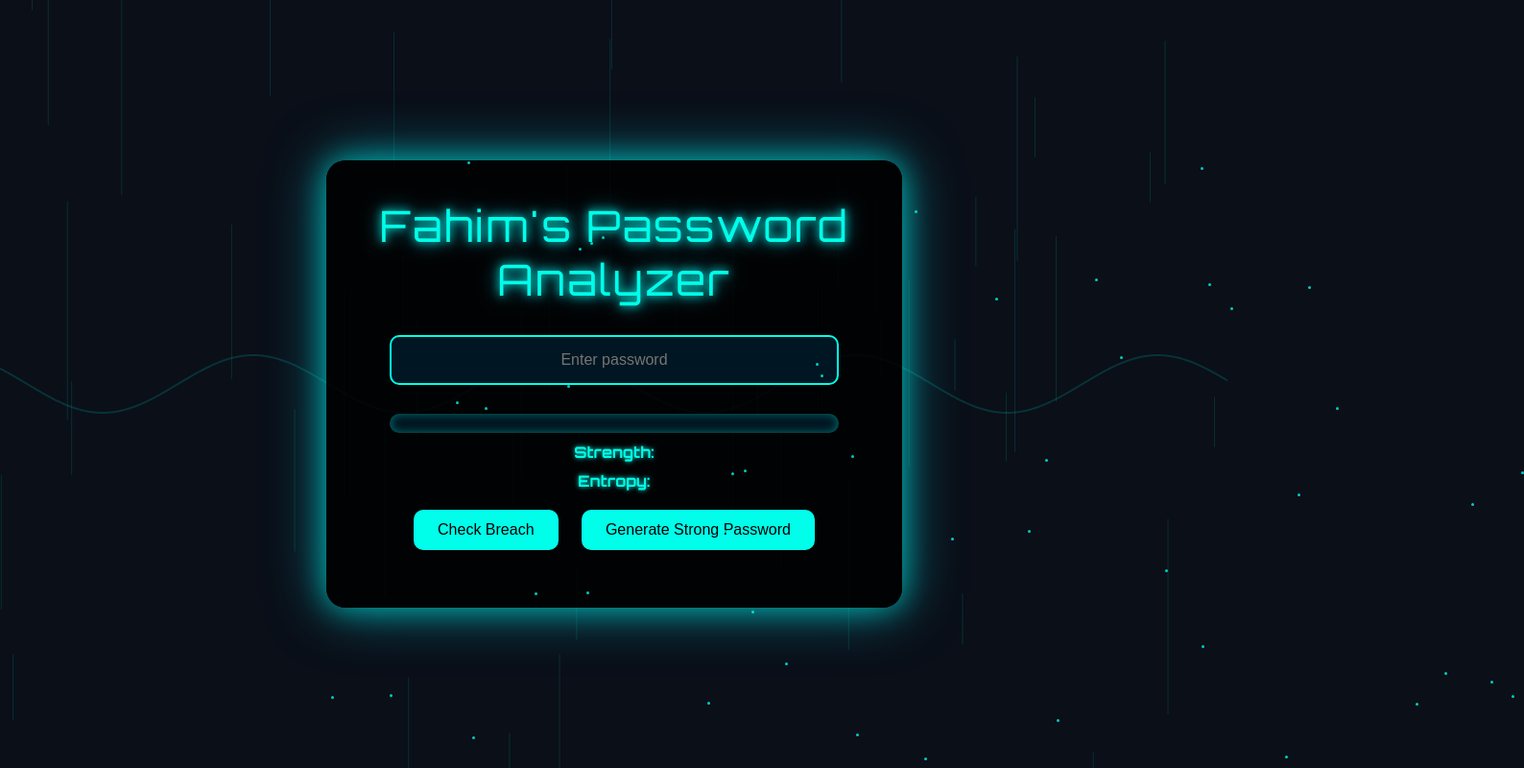
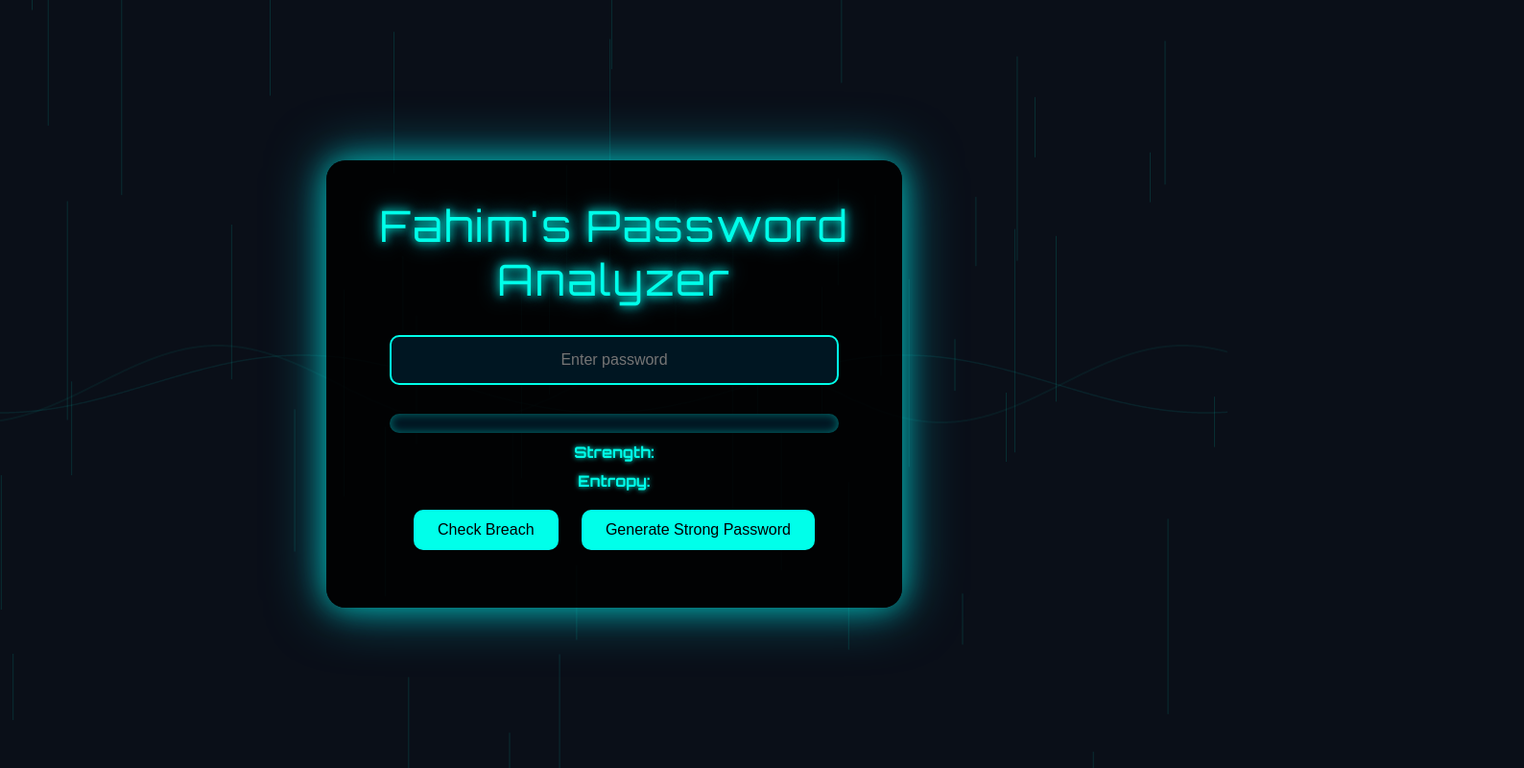
Before and after one commit to Analyst47/PasswordAnalyzer, a plain HTML site: page index.html in a window 1280 px wide. Shown: the top 800 px of the page at 96% size, 1588 px wide, since content can reach past the window. Drawn offline with Linux system fonts and the light colour scheme.

Commit message:
Update index.html

```diff
--- a/index.html
+++ b/index.html
@@ -19,20 +19,12 @@ body {
   overflow: hidden;
 }
 
-/* Background canvas */
-#bgCanvas {
+/* Background layers */
+#bgCanvas, #waveCanvas1, #waveCanvas2 {
   position: fixed;
   top: 0;
   left: 0;
   z-index: -2;
-}
-
-/* Cyber wave behind card */
-#waveCanvas {
-  position: fixed;
-  top:0;
-  left:0;
-  z-index:-1;
 }
 
 /* Container card */
@@ -124,16 +116,6 @@ button:hover {
   margin-top: 10px;
 }
 
-/* Particle effect */
-.particle {
-  position: absolute;
-  width: 3px;
-  height: 3px;
-  background: #00ffea;
-  border-radius: 50%;
-  opacity: 0.8;
-}
-
 /* Glow alert */
 .glow-alert {
   animation: glow 1s infinite alternate;
@@ -144,26 +126,26 @@ button:hover {
   100% { text-shadow: 0 0 25px #ff6600; }
 }
 
-/* Proof mode panel */
-#proofPanel {
+/* Breach panel */
+#breachPanel {
   background: #001622cc;
   border: 2px solid #00ffea;
   border-radius: 10px;
   padding: 15px;
   margin-top: 15px;
-  text-align: left;
-  max-height: 250px;
-  overflow-y: auto;
-  font-size: 0.85em;
+  font-size: 0.95em;
+  color: #00ffea;
+  text-align: center;
   display: none;
 }
-#proofPanel h4 { margin-bottom: 5px; color: #ffcc00; }
+#breachPanel a { color: #ffcc00; text-decoration: underline; }
 </style>
 </head>
 <body>
 
 <canvas id="bgCanvas"></canvas>
-<canvas id="waveCanvas"></canvas>
+<canvas id="waveCanvas1"></canvas>
+<canvas id="waveCanvas2"></canvas>
 
 <div id="container">
   <header>Fahim's Password Analyzer</header>
@@ -185,16 +167,13 @@ button:hover {
     <button id="toggleGenerated">Hide</button>
   </div>
 
+  <div id="breachPanel">
+    Password check verified via <strong>Have I Been Pwned API</strong>.<br>
+    Trusted by Microsoft, 1Password, Cloudflare.<br>
+    <a href="https://haveibeenpwned.com/Passwords" target="_blank">Learn more</a>
+  </div>
+
   <div id="breach"></div>
-
-  <div id="proofPanel">
-    <h4>Proof Mode C: Breach Verification</h4>
-    <div id="hashPrefix"></div>
-    <div id="hashSuffix"></div>
-    <div id="apiEndpoint"></div>
-    <div id="apiResponse"></div>
-    <div id="kAnonExplanation"></div>
-  </div>
 </div>
 
 <script>
@@ -225,26 +204,32 @@ function drawLines(){
 drawLines();
 window.addEventListener('resize',()=>{w=canvas.width=window.innerWidth; h=canvas.height=window.innerHeight;});
 
-// -------------------- Cyber Wave --------------------
-const waveCanvas=document.getElementById('waveCanvas');
-const waveCtx=waveCanvas.getContext('2d');
-waveCanvas.width=w; waveCanvas.height=h;
-let waveOffset=0;
-function drawWave(){
-  waveCtx.clearRect(0,0,w,h);
-  waveCtx.strokeStyle='rgba(0,255,234,0.15)';
-  waveCtx.lineWidth=2;
-  waveCtx.beginPath();
+// -------------------- Layered Subtle Waves --------------------
+const wave1=document.getElementById('waveCanvas1').getContext('2d');
+const wave2=document.getElementById('waveCanvas2').getContext('2d');
+wave1.canvas.width=w; wave1.canvas.height=h;
+wave2.canvas.width=w; wave2.canvas.height=h;
+let offset1=0, offset2=0;
+function drawWaves(){
+  wave1.clearRect(0,0,w,h);
+  wave2.clearRect(0,0,w,h);
+  wave1.strokeStyle='rgba(0,255,234,0.05)';
+  wave1.lineWidth=2;
+  wave2.strokeStyle='rgba(0,255,234,0.08)';
+  wave2.lineWidth=1.5;
+  wave1.beginPath(); wave2.beginPath();
   for(let x=0;x<w;x++){
-    let y=h/2+Math.sin((x+waveOffset)/50)*30;
-    if(x===0) waveCtx.moveTo(x,y); else waveCtx.lineTo(x,y);
+    let y1=h/2+Math.sin((x+offset1)/80)*40;
+    let y2=h/2+Math.sin((x+offset2)/100+100)*30;
+    if(x===0){ wave1.moveTo(x,y1); wave2.moveTo(x,y2);}
+    else{ wave1.lineTo(x,y1); wave2.lineTo(x,y2);}
   }
-  waveCtx.stroke();
-  waveOffset+=2;
-  requestAnimationFrame(drawWave);
+  wave1.stroke(); wave2.stroke();
+  offset1+=0.5; offset2+=0.7;
+  requestAnimationFrame(drawWaves);
 }
-drawWave();
-window.addEventListener('resize',()=>{waveCanvas.width=w; waveCanvas.height=h;});
+drawWaves();
+window.addEventListener('resize',()=>{wave1.canvas.width=w; wave1.canvas.height=h; wave2.canvas.width=w; wave2.canvas.height=h;});
 
 // -------------------- Particles --------------------
 const container=document.getElementById('container');
@@ -274,12 +259,7 @@ const entropyText=document.getElementById('entropy');
 const complexityText=document.getElementById('complexity');
 const breachBtn=document.getElementById('checkBreach');
 const breachDiv=document.getElementById('breach');
-const proofPanel=document.getElementById('proofPanel');
-const hashPrefixDiv=document.getElementById('hashPrefix');
-const hashSuffixDiv=document.getElementById('hashSuffix');
-const apiEndpointDiv=document.getElementById('apiEndpoint');
-const apiResponseDiv=document.getElementById('apiResponse');
-const kAnonExplanationDiv=document.getElementById('kAnonExplanation');
+const breachPanel=document.getElementById('breachPanel');
 
 function evaluatePassword(pw){
   let score=0, charset=0;
@@ -308,7 +288,7 @@ passwordInput.addEventListener('input',()=>{
   entropyText.textContent='Entropy: '+entropy+' bits';
   complexityText.textContent='Complexity: '+complexity;
   breachDiv.textContent='';
-  proofPanel.style.display='none';
+  breachPanel.style.display='none';
 });
 
 // -------------------- Breach Check --------------------
@@ -334,13 +314,7 @@ breachBtn.addEventListener('click',async()=>{
     breachDiv.textContent='✅ Password NOT found in known breaches.';
     breachDiv.classList.remove('glow-alert');
   }
-  // Proof Mode C display
-  proofPanel.style.display='block';
-  hashPrefixDiv.textContent='SHA-1 Prefix Sent: '+prefix;
-  hashSuffixDiv.textContent='SHA-1 Suffix (local match): '+suffix;
-  apiEndpointDiv.textContent='API Endpoint Called: https://api.pwnedpasswords.com/range/'+prefix;
-  apiResponseDiv.textContent='Partial API Response (first 10 lines):\n'+lines.slice(0,10).join('\n');
-  kAnonExplanationDiv.textContent='k-Anonymity ensures your password is never fully sent. Trusted by Microsoft, 1Password, Cloudflare.';
+  breachPanel.style.display='block';
 });
 
 // -------------------- Generate Strong Password --------------------
```
